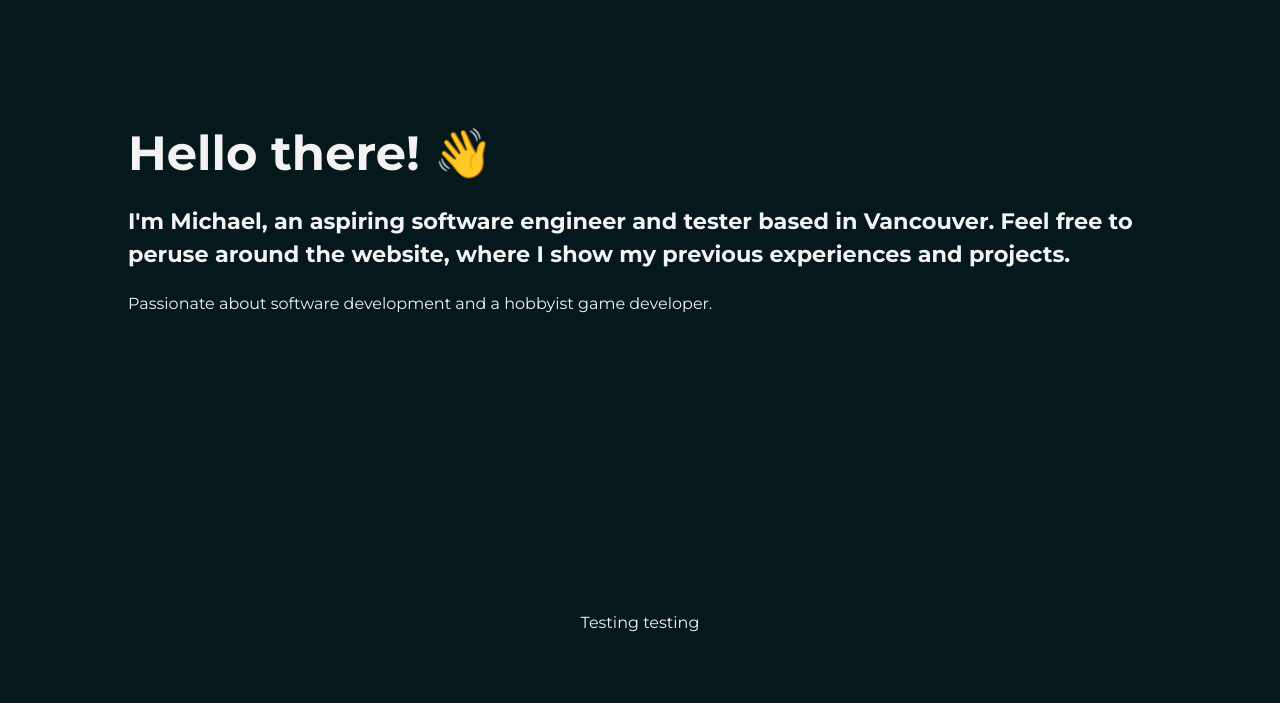
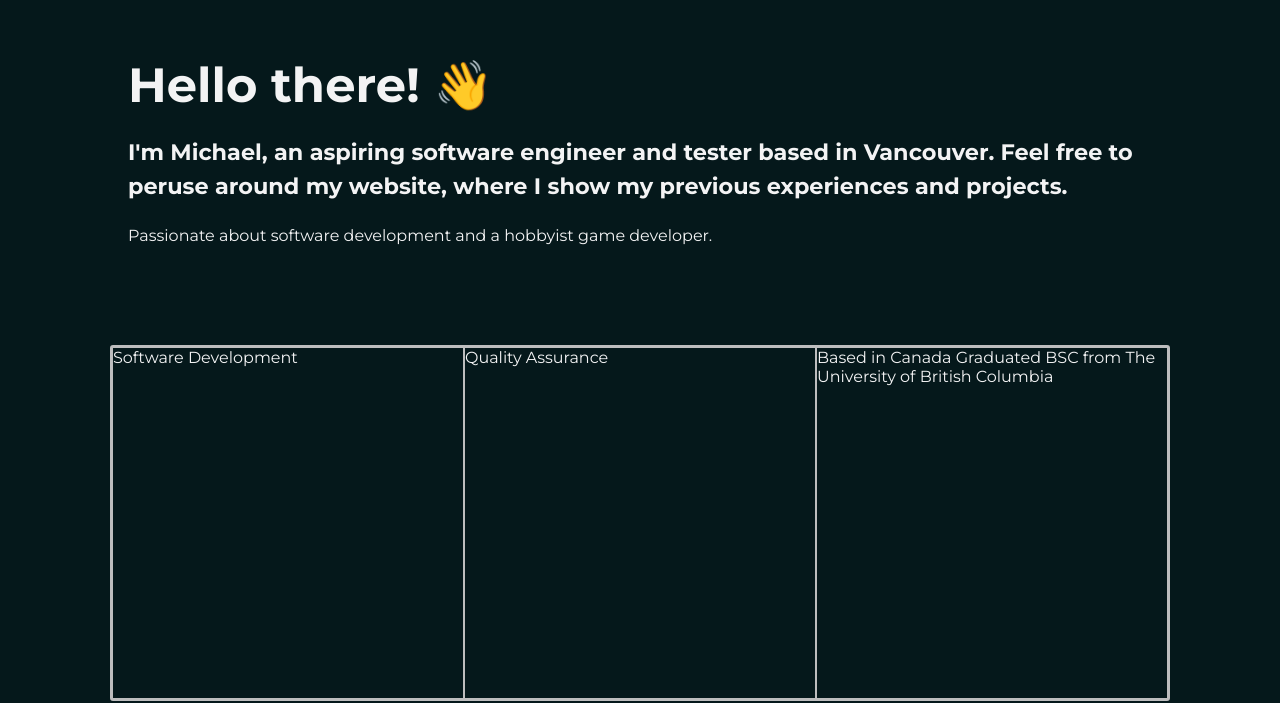
Before and after one commit to michlam/portfolio-website, a React (Vite) app: page / in a window 1280 px wide. Shown: the part 912-1615 px from the top of the page. Built offline with nearby package versions, Linux system fonts and the light colour scheme.

Commit message:
about-bottom grid setup and styling

```diff
--- a/src/components/About.css
+++ b/src/components/About.css
@@ -2,6 +2,8 @@
     --rich-black: #071e22;
     --dark-rich-black: #05181b;
     --anti-flash-white: #f3f3f4;
+
+    --french-grey: #bdbdbe;
 }
 
 section.about {
@@ -15,7 +17,7 @@ section.about {
 }
 
 .about-top {
-    padding: 0px 10vw 300px;
+    padding: 0px 10vw 100px;
 }
 
 .about-top > h1 {
@@ -27,3 +29,17 @@ section.about {
     font-size: 1.4rem;
     line-height: 150%;
 }
+
+.about-bottom {
+    display: grid;
+    grid-template-columns: repeat(3, 1fr);
+    border: 2px solid var(--french-grey);
+    border-radius: 3px;
+}
+
+.about-bottom-item {
+    width: 350px;
+    height: 350px;
+
+    border: 1px solid var(--french-grey);
+}
--- a/src/components/About.jsx
+++ b/src/components/About.jsx
@@ -7,15 +7,26 @@ export default function About(props) {
                 <h1>Hello there! 👋</h1>
                 <h3>
                     I'm Michael, an aspiring software engineer and tester based in Vancouver.
-                    Feel free to peruse around the website, where I show my previous experiences and projects.
+                    Feel free to peruse around my website, where I show my previous experiences and projects.
                 </h3>
                 <p>
                     Passionate about software development and a hobbyist game developer.
                 </p>
             </div>
 
-            <div className="about-bot">
-                Testing testing
+            <div className="about-bottom">
+                <div className="about-bottom-item">
+                    Software Development
+                </div>
+
+                <div className="about-bottom-item">
+                    Quality Assurance
+                </div>
+
+                <div className="about-bottom-item">
+                    Based in Canada
+                    Graduated BSC from The University of British Columbia
+                </div>
             </div>
         </section>
     )
```
